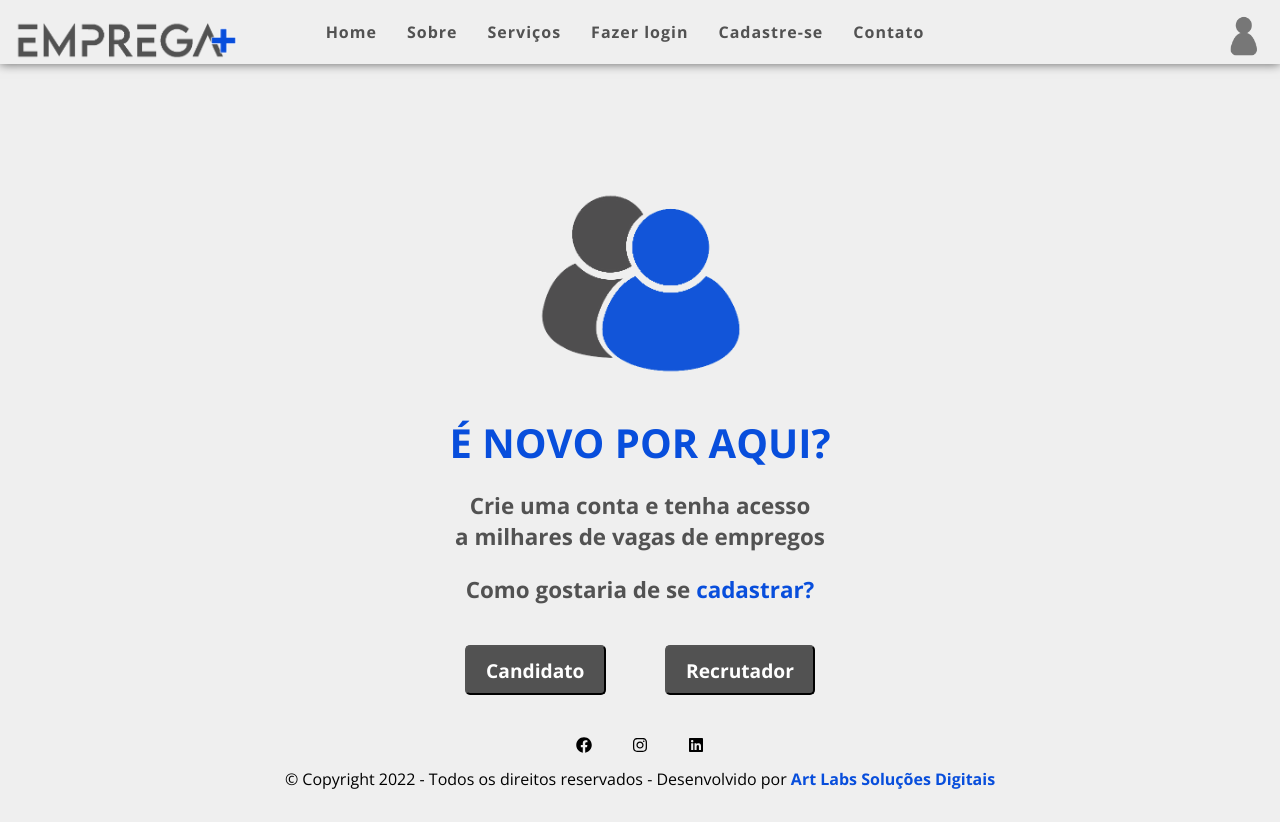
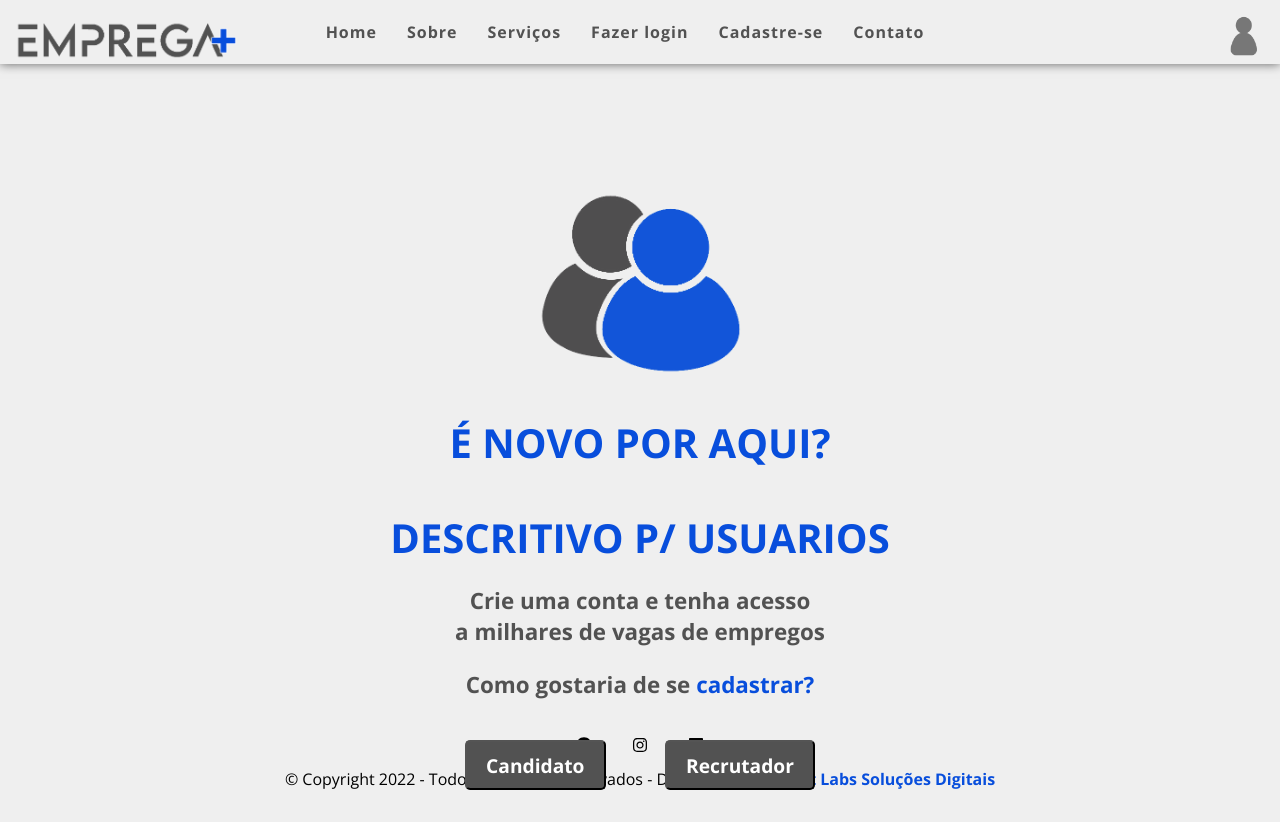
Before and after one commit to EmersonGald1n0/challenge, a React (Create React App) app in the folder sprint04/: page /cadastro in a window 1280 px wide. Built offline with nearby package versions, Linux system fonts and the light colour scheme.

Commit message:
texto pag cadastro

```diff
--- a/sprint04/src/components/pages/cadastro/Cadastro.jsx
+++ b/sprint04/src/components/pages/cadastro/Cadastro.jsx
@@ -13,7 +13,7 @@ export default function Cadastro() {
         </div>
 
       <h1>É NOVO POR AQUI?</h1>
-
+      <h1>DESCRITIVO P/ USUARIOS</h1>
       <h3>Crie uma conta e tenha acesso</h3>
       <h3>a milhares de vagas de empregos</h3>
 
```
